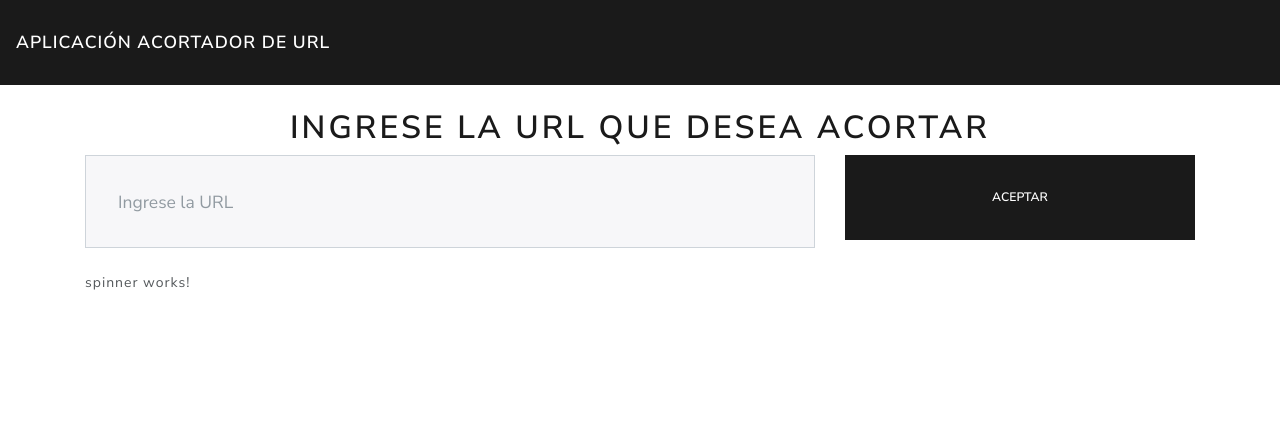
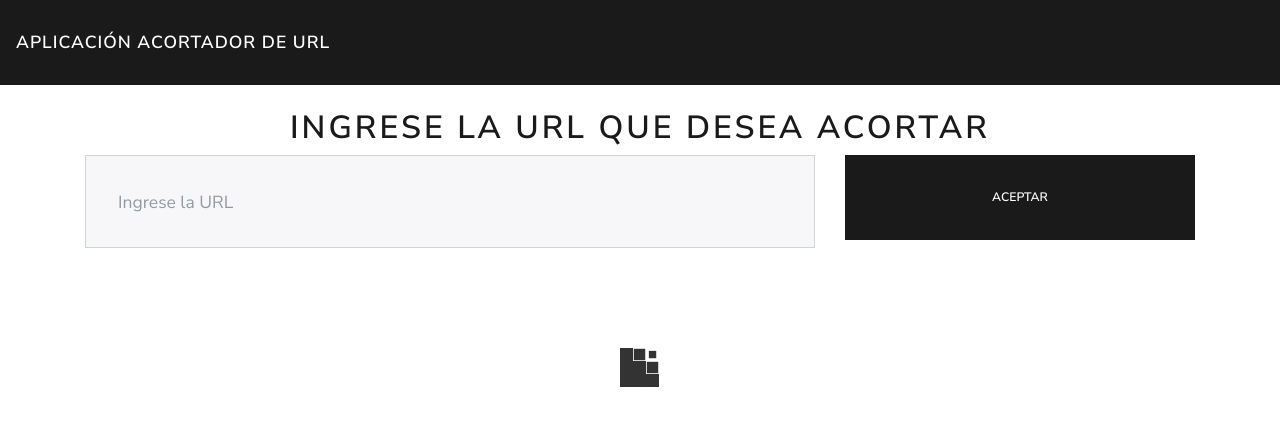
Before and after one commit to Daniel151505/Aplicacion-Acortador-de-URL, an Angular app in the folder Aplicacion-Acortador-de-URL/: page / in a window 1280 px wide. Shown: the top 426 px of the page. Built offline with nearby package versions, Linux system fonts and the light colour scheme.

Commit message:
Vista Spinner

```diff
--- a/Aplicacion-Acortador-de-URL/src/app/components/spinner/spinner.component.html
+++ b/Aplicacion-Acortador-de-URL/src/app/components/spinner/spinner.component.html
@@ -1 +1,11 @@
-<p>spinner works!</p>
+<div class="sk-cube-grid">
+    <div class="sk-cube sk-cube1"></div>
+    <div class="sk-cube sk-cube2"></div>
+    <div class="sk-cube sk-cube3"></div>
+    <div class="sk-cube sk-cube4"></div>
+    <div class="sk-cube sk-cube5"></div>
+    <div class="sk-cube sk-cube6"></div>
+    <div class="sk-cube sk-cube7"></div>
+    <div class="sk-cube sk-cube8"></div>
+    <div class="sk-cube sk-cube9"></div>
+  </div>
```
